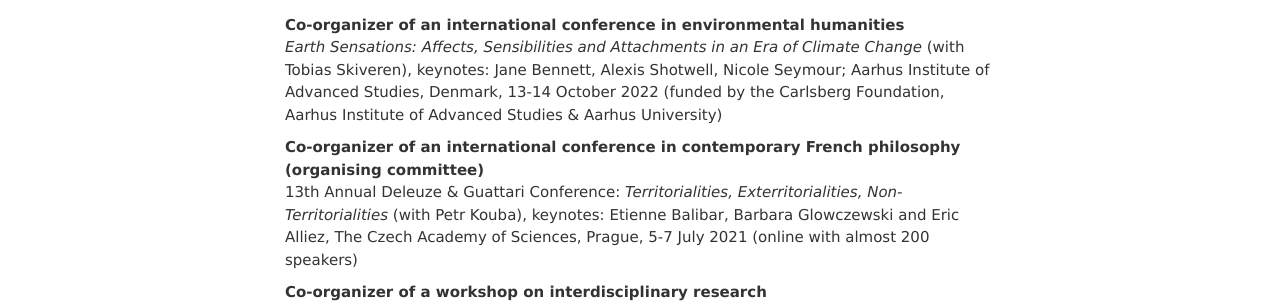
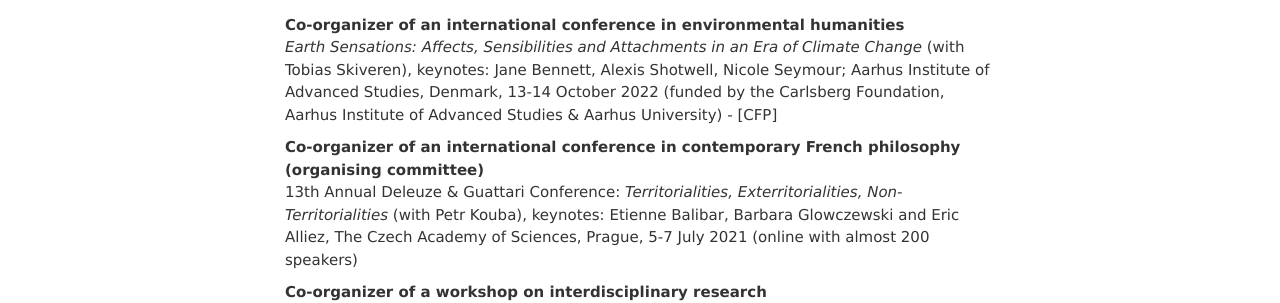
Before and after one commit to IJanicka/IJanicka.github.io, a Jekyll site: the page built from organisation.md, in a window 1280 px wide. Shown: the part 283-586 px from the top of the page. Built offline with Jekyll 4.4.1, drawn with Linux system fonts in a browser that asks for light colours.

Commit message:
Update organisation.md

```diff
--- a/organisation.md
+++ b/organisation.md
@@ -8,7 +8,7 @@
 I have organised several international workshops and conferences in European philosophy, evironmental humanities and art. Most of them were generously supported by various institutions and foundations.
 
 **Co-organizer of an international conference in environmental humanities**<br>
-*[Earth Sensations](https://aias.au.dk/events/earth-sensations): Affects, Sensibilities and Attachments in an Era of Climate Change* (with Tobias Skiveren), keynotes: [Jane Bennett](https://politicalscience.jhu.edu/directory/jane-bennett/), [Alexis Shotwell](https://alexisshotwell.com), [Nicole Seymour](https://english.fullerton.edu/faculty/profile/n_seymour.aspx); Aarhus Institute of Advanced Studies, Denmark, 13-14 October 2022 (funded by the Carlsberg Foundation, Aarhus Institute of Advanced Studies & Aarhus University)
+*[Earth Sensations](https://aias.au.dk/events/earth-sensations): Affects, Sensibilities and Attachments in an Era of Climate Change* (with Tobias Skiveren), keynotes: [Jane Bennett](https://politicalscience.jhu.edu/directory/jane-bennett/), [Alexis Shotwell](https://alexisshotwell.com), [Nicole Seymour](https://english.fullerton.edu/faculty/profile/n_seymour.aspx); Aarhus Institute of Advanced Studies, Denmark, 13-14 October 2022 (funded by the Carlsberg Foundation, Aarhus Institute of Advanced Studies & Aarhus University) - [CFP]<a href="../CfP_Conference_Earth Sensations_AIAS_AU_KN"><a/>
 
 
 **Co-organizer of an international conference in contemporary French philosophy (organising committee)**<br>
```
